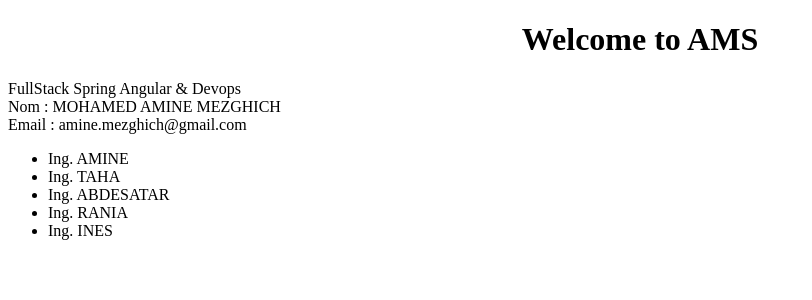
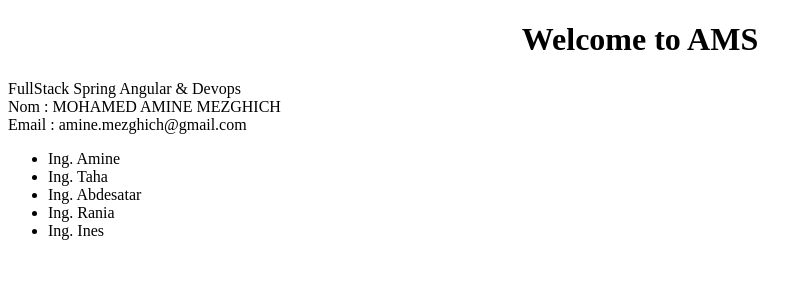
Before and after one commit to TimoumiRaouf/CafeManouba, an Angular app: page / in a window 1280 px wide. Shown: the top 300 px of the page, without its empty margins (0-812 px from the left). Built offline with nearby package versions, Linux system fonts and the light colour scheme.

Commit message:
exo 2 pipe

```diff
--- a/src/app/app-module.ts
+++ b/src/app/app-module.ts
@@ -5,12 +5,14 @@ import { AppRoutingModule } from './app-routing-module';
 import { App } from './app';
 import { Home } from './home/home';
 import { AddIngPipe } from './pipes/add-ing-pipe';
+import { FirstLetterUppercasePipe } from './pipes/first-letter-uppercase-pipe';
 
 @NgModule({
   declarations: [
     App,
     Home,
-    AddIngPipe
+    AddIngPipe,
+    FirstLetterUppercasePipe
   ],
   imports: [
     BrowserModule,
--- a/src/app/app.html
+++ b/src/app/app.html
@@ -7,5 +7,5 @@ Nom : {{nom|uppercase}}
 Email : {{email}}
 <br/>
 <ul>
-    <li *ngFor="let nom of noms">{{nom|uppercase|addIng}}</li>
+    <li *ngFor="let nom of noms">{{nom|firstLetterUppercase|addIng}}</li>
 </ul>
--- a/src/app/app.ts
+++ b/src/app/app.ts
@@ -12,5 +12,5 @@ export class App {
   nom:string  ="Mohamed Amine mezghich";
   email:string ="amine.mezghich@gmail.com";
 
-  noms:string[]=["amine","taha","abdesatar","rania","ines"]
+  noms:string[]=["aMINE","taHa","abdeSAtar","raniA","iNes"]
 }
--- /dev/null
+++ b/src/app/pipes/first-letter-uppercase-pipe.ts
@@ -0,0 +1,13 @@
+import { Pipe, PipeTransform } from '@angular/core';
+
+@Pipe({
+  name: 'firstLetterUppercase',
+  standalone: false
+})
+export class FirstLetterUppercasePipe implements PipeTransform {
+
+  transform(value:string): string {
+    return value[0].toUpperCase()+value.substring(1).toLowerCase();
+  }
+
+}
```
Also changed, not shown: 1 other file (tests, documents, lock files or other folders).
